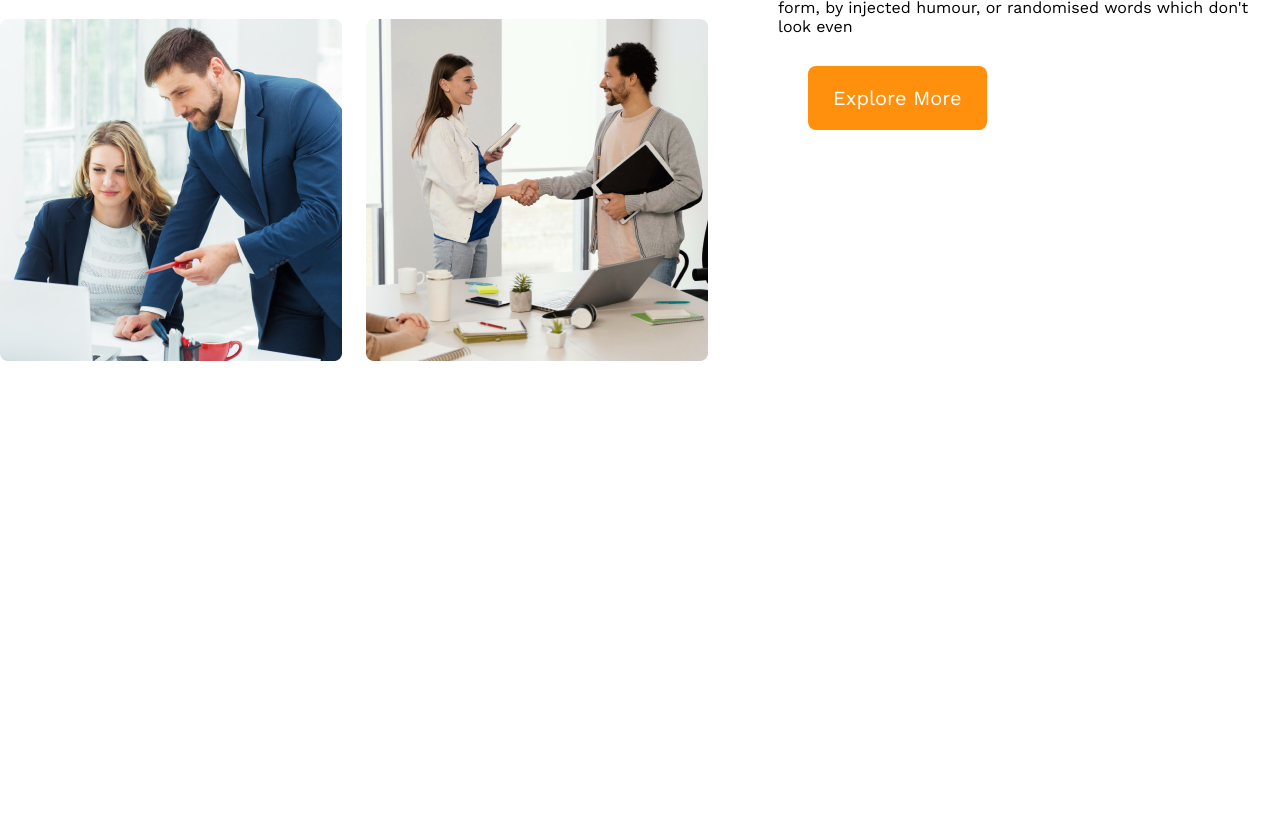
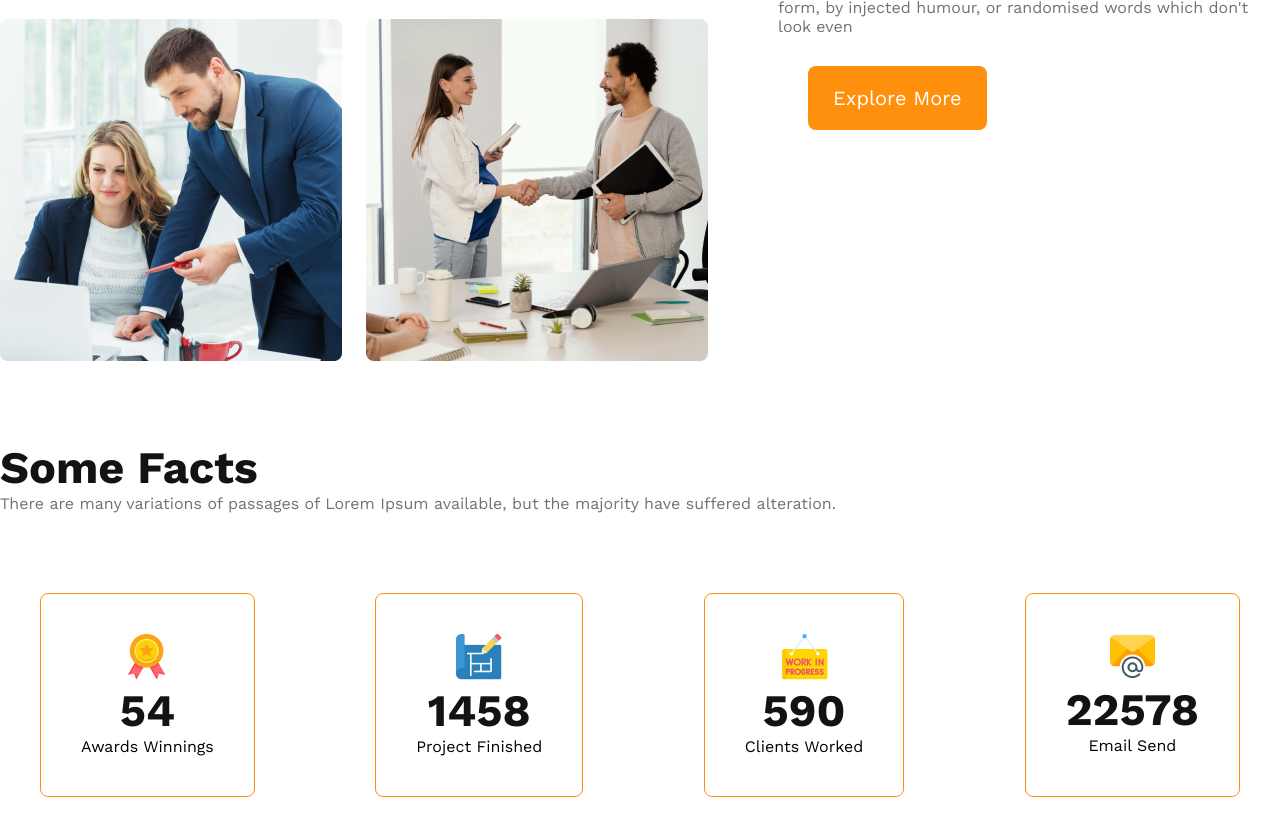
Before and after one commit to mdarifahammedreza/g3-architects-resources, a plain HTML site: page index.html in a window 1280 px wide. Shown: the part 1287-2123 px from the top of the page. Before the commit the page ends 1648 px from the top, so only its background shows below. Drawn offline with nearby package versions, Linux system fonts and the light colour scheme.

Commit message:
19-7 todays last submission

```diff
--- a/index.html
+++ b/index.html
@@ -45,10 +45,47 @@
                     <span class="Quick-list">Quick list </span><span class="of-our">of Our</span> <span
                         class="text-feature">Features</span>
                 </h3>
-                <p>There are many variations of passages of Lorem Ipsum available, but the majority have suffered
+                <p class="banner-des">There are many variations of passages of Lorem Ipsum available, but the majority
+                    have suffered
                     alteration in some form, by injected humour, or randomised words which don't look even</p>
                 <button class="btn-primary">Explore More</button>
             </div>
+        </section>
+        <!-- some facts -->
+        <div class="facts-content">
+            <h3 class="team-title">Some Facts</h3>
+            <p class="banner-des">There are many variations of passages of Lorem Ipsum available, but the majority
+                have suffered alteration.</p>
+        </div>
+        <section class="facts">
+            <div class="facts-box">
+                <img src="./images/icons/ribon.png" alt="">
+                <h3 class="team-title">54</h3>
+                <p class="f-contect">Awards Winnings</p>
+            </div>
+
+            <div class="facts-box">
+                <img src="./images/icons/projects.png" alt="">
+                <h3 class="team-title">1458</h3>
+                <p class="f-contect">Project Finished</p>
+            </div>
+
+            </div>
+            <div class="facts-box">
+                <img src="./images/icons/customers.png" alt="">
+                <h3 class="team-title">590</h3>
+                <p class="f-contect">Clients Worked</p>
+            </div>
+
+            </div>
+            <div class="facts-box">
+                <img src="./images/icons/email.png" alt="">
+                <h3 class="team-title">22578</h3>
+                <p class="f-contect">Email Send</p>
+            </div>
+
+            </div>
+
         </section>
     </main>
     <footer>
--- a/style/style.css
+++ b/style/style.css
@@ -91,18 +91,26 @@ main{
 }
 .team-title{
     font-size: calc(.0625rem*45);
+    color: #131313;
+    font-weight: 700px;
 }
 .Quick-list{
     font-weight: 500px;
     color:#727272;
 
 }
-.of-our{
 
-}
 .text-feature{
     color:#FF900E;
     font-weight: 700px;
+}
+.facts-content{
+    margin-top: 80px;
+}
+.f-content{
+    font-size: calc(.0625rem*20);
+    color:#727272;
+    font-weight: 600px;
 }
 /* reponsive */
 @media screen and (max-width:576px) {
@@ -113,15 +121,42 @@ main{
         flex-direction: column;
     }
 
+    .team-contanner{
+        flex-direction: column;
+        justify-content: center;
+        align-items: center;
+    }
+    .team-img-contanner{
 
+        grid-template-columns: repeat(1,1fr);}
+}
+.facts{
+    margin-top: 80px;
+    display: flex;
+    text-align: center;
+    justify-content: space-between;
+    margin: 80px 40px;
+}
+.facts-box{
+    border-radius: 8px;
+    border: 1px solid #FF900E;
+    justify-content: space-between;
+    padding:40px;
 }
 /* tablet */
 @media screen and (min-width:576px) and (max-width:960px) {
     header{
         padding: 40px;
     }
-    nav{
+    nav {
         flex-direction: column;
+    }
+    .team-contanner{
+        flex-direction: column;
+    }
+    .team-img-contanner{
+
+        grid-template-columns: repeat(1,1fr);
     }
 
 }
```
